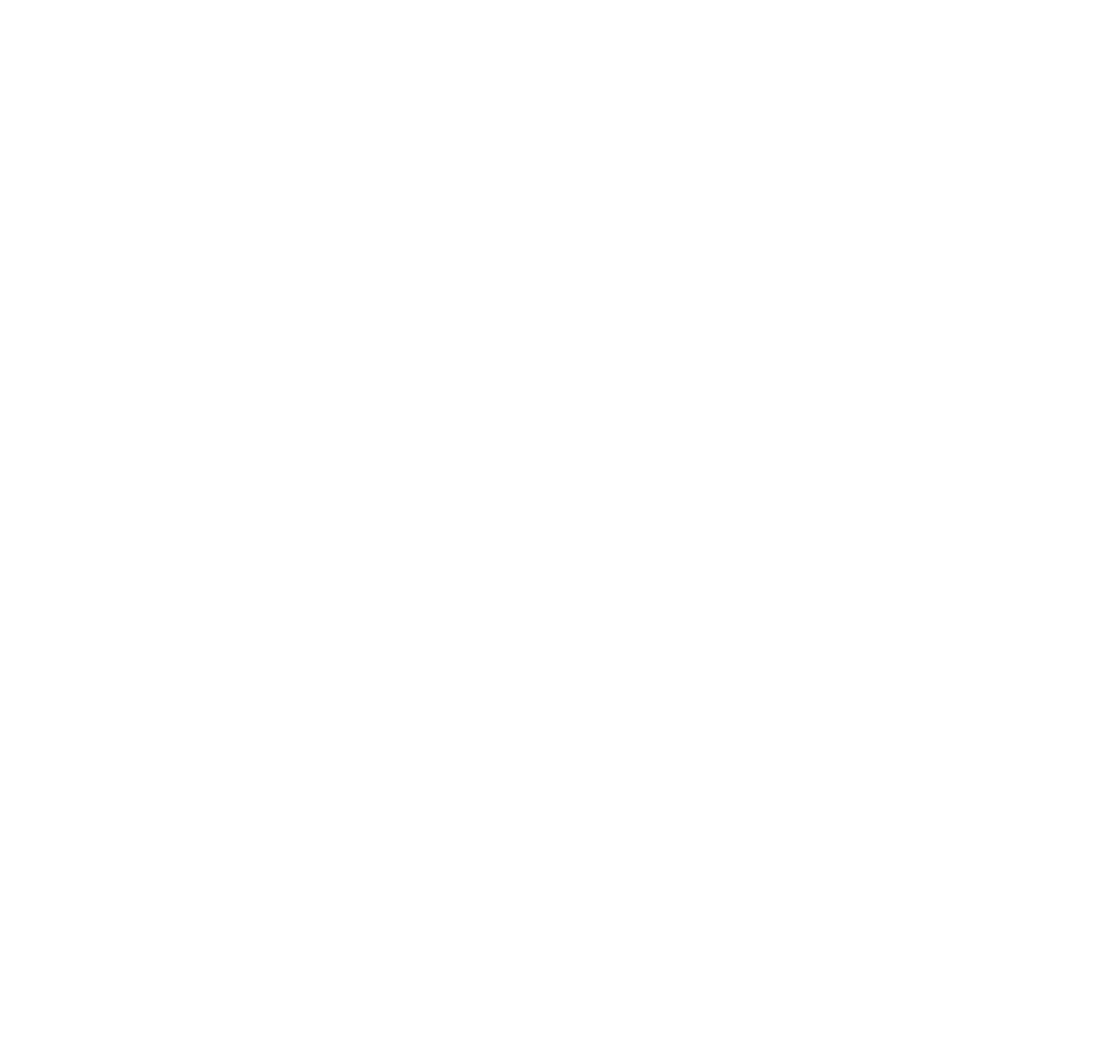
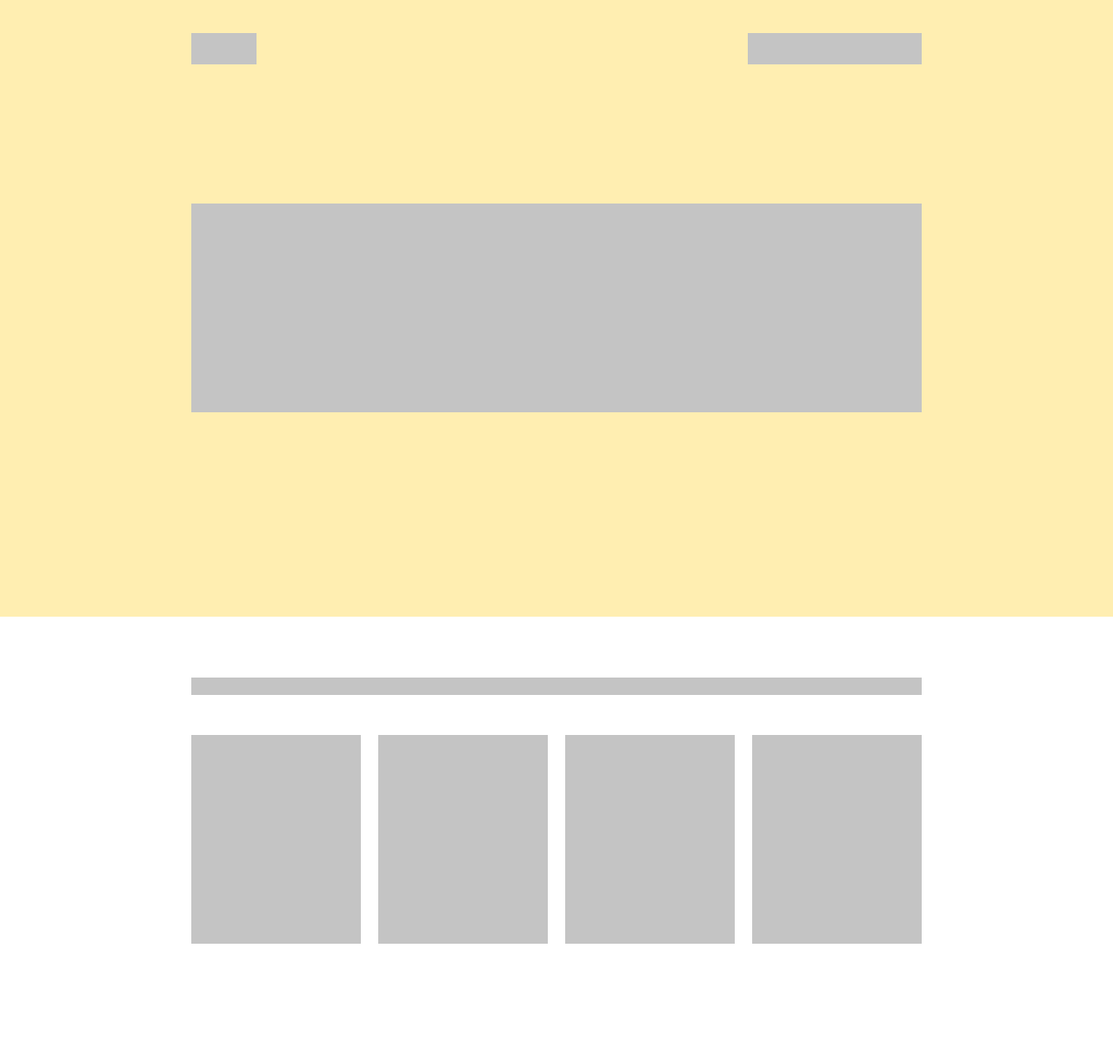
Before and after one commit to olehhapuk/fe_pro_6_indiv_nikita, a plain HTML site: page index.html in a window 1280 px wide. Shown: the whole page at 87% size. Before the commit the page ends 800 px from the top, so only its background shows below. Drawn offline with Linux system fonts and the light colour scheme.

Commit message:
Completed

```diff
--- a/css/desktop-first.css
+++ b/css/desktop-first.css
@@ -0,0 +1,92 @@
+.container {
+  max-width: 940px;
+  margin: 0 auto;
+  padding: 0 50px;
+}
+
+.header {
+  background-color: #ffeeb1;
+  padding-top: 38px;
+  padding-bottom: 235px;
+}
+
+.nav {
+  display: flex;
+  justify-content: space-between;
+  max-width: 940px;
+  margin: 0 auto;
+  padding: 0 50px;
+}
+
+.logo {
+  width: 75px;
+  height: 36px;
+  background-color: #c4c4c4;
+}
+
+.controls {
+  width: 200px;
+  height: 36px;
+  background-color: #c4c4c4;
+}
+
+.hero {
+  height: 240px;
+  background-color: #c4c4c4;
+  margin-top: 160px;
+}
+
+.partners {
+  padding-top: 70px;
+  padding-bottom: 136px;
+}
+
+.title {
+  height: 20px;
+  background-color: #c4c4c4;
+  margin-bottom: 46px;
+}
+
+.card-list {
+  display: grid;
+  grid-template-columns: repeat(4, 1fr);
+  column-gap: 20px;
+}
+
+.card {
+  height: 240px;
+  background-color: #c4c4c4;
+}
+
+@media (max-width: 768px) {
+  .card-list {
+    grid-template-columns: repeat(2, 1fr);
+    column-gap: 60px;
+    row-gap: 50px;
+  }
+}
+
+@media (max-width: 430px) {
+  .container {
+    padding: 0 30px;
+  }
+
+  .nav {
+    padding: 0 30px;
+    flex-direction: column-reverse;
+    align-items: center;
+  }
+
+  .logo {
+    /* order: 1; */
+  }
+
+  .controls {
+    /* order: 0; */
+    margin-bottom: 15px;
+  }
+
+  .card-list {
+    grid-template-columns: repeat(1, 1fr);
+  }
+}
--- a/index.html
+++ b/index.html
@@ -21,5 +21,31 @@
     <!-- <link rel="stylesheet" href="css/mobile-first.css" /> -->
     <!-- ./CSS -->
   </head>
-  <body></body>
+  <body>
+    <header class="header">
+      <nav class="nav">
+        <div class="logo"></div>
+        <div class="controls"></div>
+      </nav>
+
+      <div class="container">
+        <div class="hero"></div>
+      </div>
+    </header>
+
+    <main class="main">
+      <div class="container">
+        <div class="partners">
+          <div class="title"></div>
+
+          <div class="card-list">
+            <div class="card"></div>
+            <div class="card"></div>
+            <div class="card"></div>
+            <div class="card"></div>
+          </div>
+        </div>
+      </div>
+    </main>
+  </body>
 </html>
```
